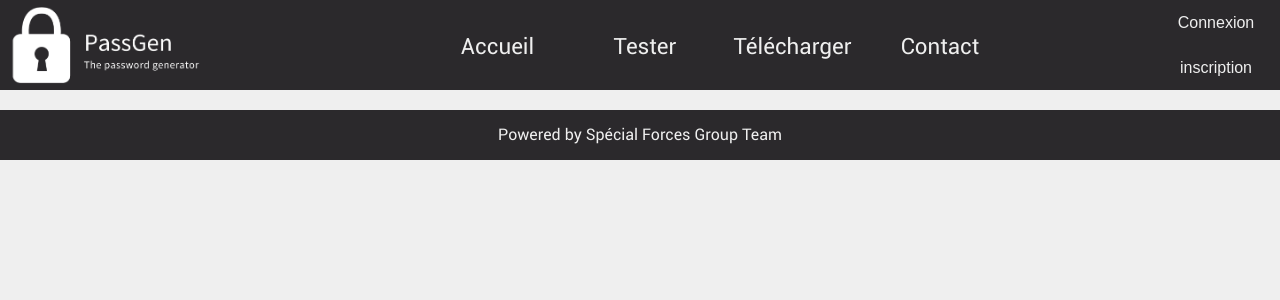
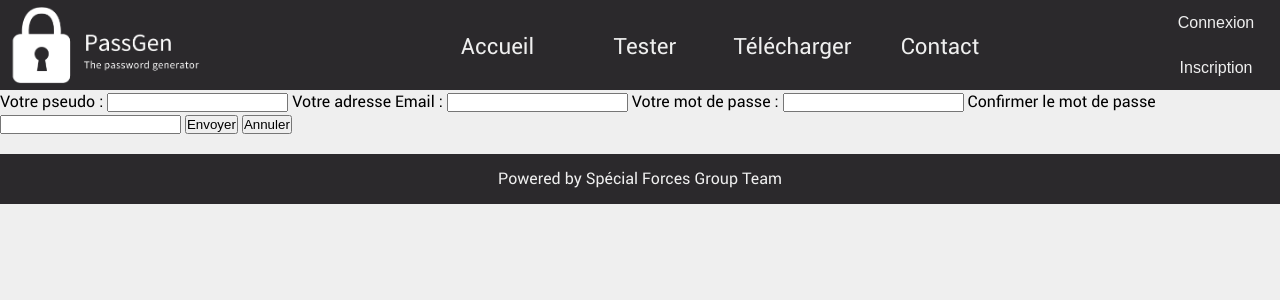
Before and after one commit to yohann-kevin/generator-prototype, a PHP site: page /register.php in a window 1280 px wide. Shown: the top 300 px of the page. Run offline with PHP 8.4, Linux system fonts and the light colour scheme.

Commit message:
feat : add function register

```diff
--- a/function/db.php
+++ b/function/db.php
@@ -1,17 +1,17 @@
 <?php
 
-function bdd(){
+function db(){
     $data='mysql:dbname=passGen;host=127.0.0.1';
     $user='root';
     $password='';
 
     try {
-        $bdd=new PDO($data, $user, $password);
+        $db=new PDO($data, $user, $password);
     }
 
     catch (PDOException $e) {
         echo 'Connexion échouée : '. $e->getMessage();
     }
 
-    return $bdd;
+    return $db;
 }
--- /dev/null
+++ b/function/users.php
@@ -0,0 +1,46 @@
+<?php
+
+function register(){
+    global $db;
+
+    extract($_POST);
+
+    $validation = true;
+
+    $errors = [];
+
+    if(empty($pseudo) || empty($email) || empty($password) || empty($passwordConf)){
+        $validation = false;
+        $errors[] = 'Tous les champs sont obligatoires !!!';
+    }
+
+    if(!filter_var($email, FILTER_VALIDATE_EMAIL)){
+        $validation = false;
+        $errors[] = 'Adresse Email non valide !!!';
+    }
+
+    if($passwordConf != $password){
+        $validation = false;
+        $errors[] = 'le mot de passe de confirmation est incorrect !!!';
+    }
+
+    // if(pseudoCheck($pseudo)){
+    //     $validation = false;
+    //     $errors[] = 'Ce pseudo est déjà pris !';
+    // }
+
+    if($validation){
+        $register = $db->prepare('INSERT INTO users(pseudo, email, password) VALUES (:pseudo, :email, :password)');
+        $register->execute([
+            'pseudo' => htmlentities($pseudo),
+            'email' => htmlentities($email),
+            'password' => password_hash($password, PASSWORD_DEFAULT)
+        ]);
+
+    unset($_POST['pseudo']);
+    unset($_POST['email']);
+    }
+
+    return $errors;
+
+}
--- a/layouts/header.php
+++ b/layouts/header.php
@@ -16,8 +16,9 @@
         </nav>
 
         <div id="login">
-            <button><a id="linkRegister" href="register.php">Connexion</a></button>
-            <button><a id="linkConnect" href="connexion.php">inscription</a></button>
+
+        <button><a id="linkConnect" href="connexion.php">Connexion</a></button>
+            <button><a id="linkRegister" href="register.php">Inscription</a></button>
         </div>
 
     </header>
--- a/register.php
+++ b/register.php
@@ -1,9 +1,41 @@
 <?php
+session_start();
 require_once 'function/db.php';
 include_once 'layouts/head.php';
 include_once 'layouts/header.php';
+include_once 'function/users.php';
+$db = db();
+if(!empty($_POST)){
+    $errors = register();
+}
 ?>
+<section>
+    <form method="post" action="">
+        <?php
+            if(isset($errors)) :
+                if($errors):
+            foreach($errors as $error) :
+        ?>
+        <span><?= $error ?></span>
+        <?php endforeach; else : ?>
+        <span>ça marche</span>
+        <?php endif; endif ?>
+        <label>Votre pseudo :</label>
+        <input type="text" name="pseudo" value='<?php if(isset($_POST['pseudo']))echo $_POST['pseudo'] ?>'>
 
+        <label>Votre adresse Email :</label>
+        <input type="email" name="email" value='<?php if(isset($_POST['email']))echo $_POST['email'] ?>'>
+
+        <label>Votre mot de passe :</label>
+        <input type="password" name="password">
+
+        <label>Confirmer le mot de passe</label>
+        <input type="password" name="passwordConf">
+
+        <button type="submit">Envoyer</button>
+        <button type="reset">Annuler</button>
+    </form>
+</section>
 
 <?php
 include_once 'layouts/footer.php';
```
